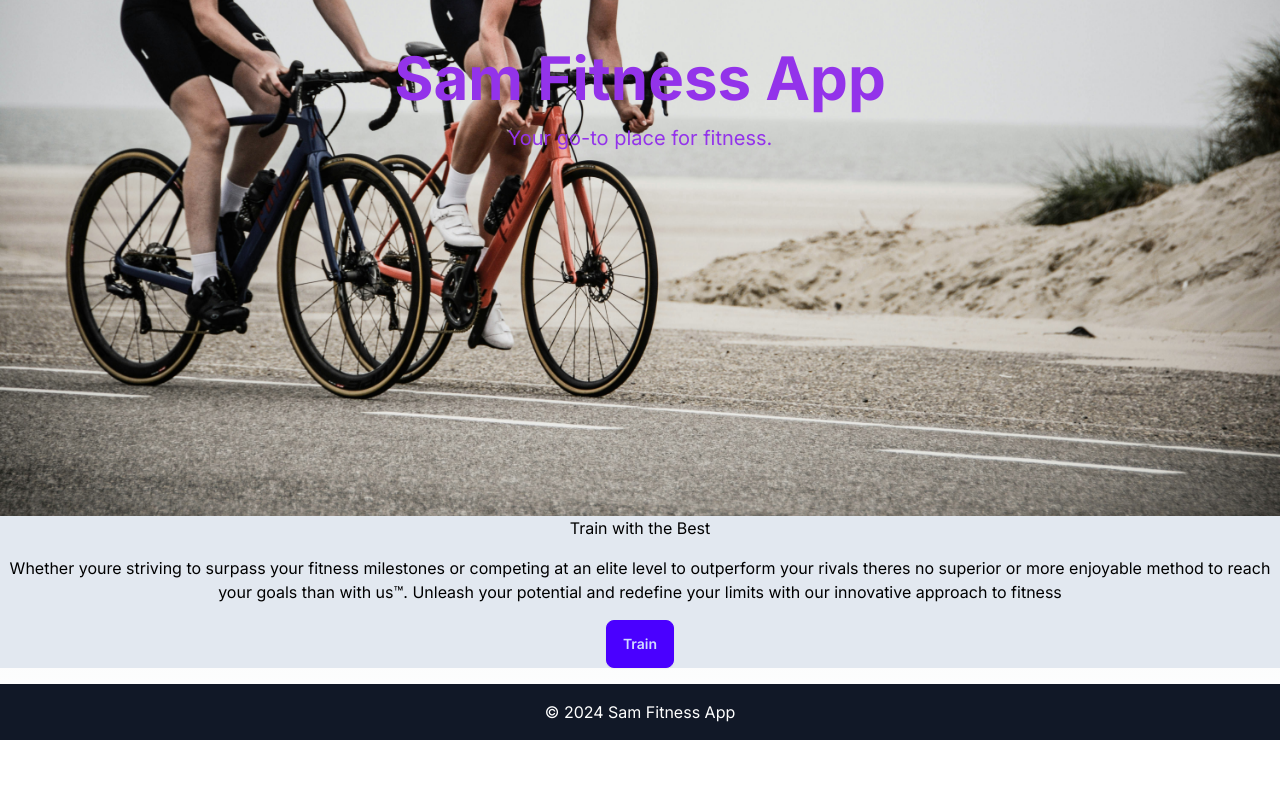
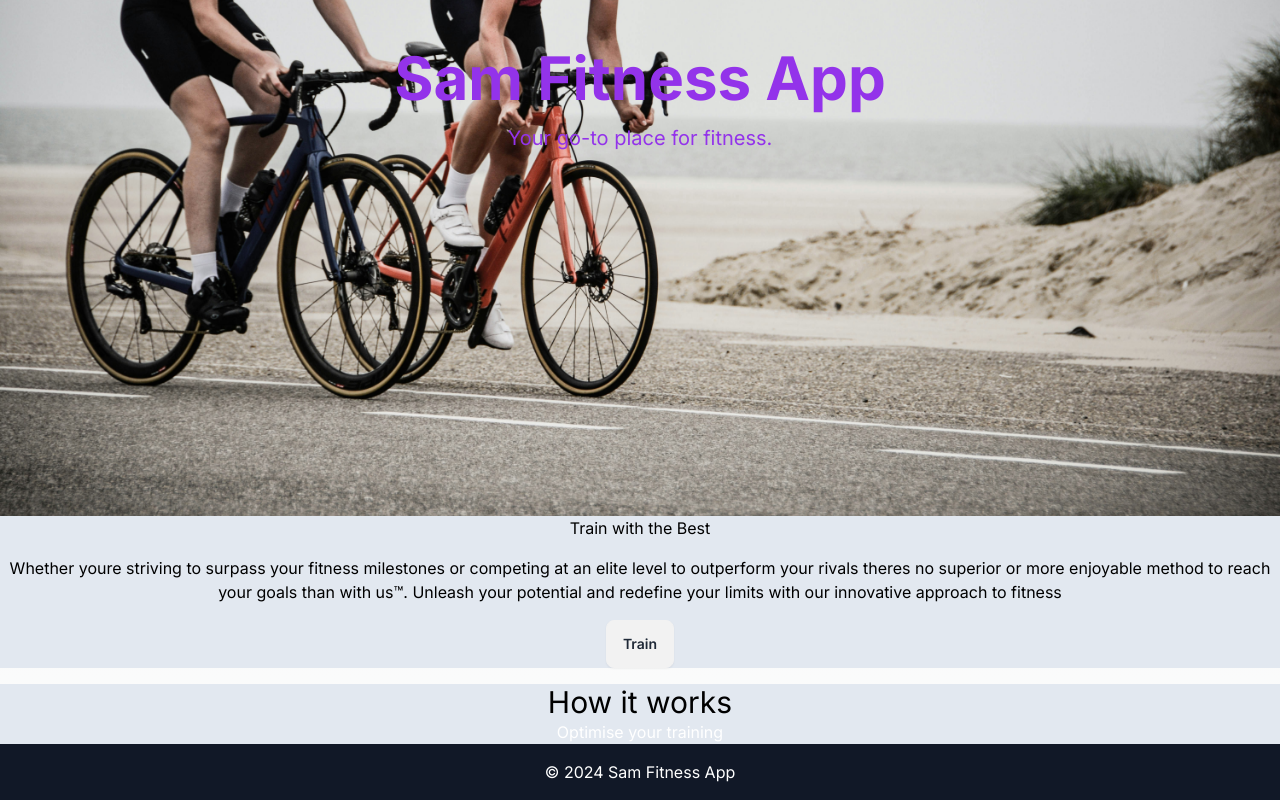
Before and after one commit to Martin2251/sam-app, a Next.js app: page / in a window 1280 px wide. Shown: the part 284-1084 px from the top of the page. Before the commit the page ends 1024 px from the top, so only its background shows below. Built offline with nearby package versions, Linux system fonts and the light colour scheme.

Commit message:
how it works section

```diff
--- /dev/null
+++ b/src/app/Components/HowItWorks/index.tsx
@@ -0,0 +1,15 @@
+import React from 'react'
+
+const HowItWorks = () => {
+  return (
+    <main className='bg-slate-200'>
+        <header>
+            <h1 className="text-3xl text-center">How it works</h1>
+        </header>
+        <p className='text-white text-center'>Optimise your training</p>
+
+    </main>
+  )
+}
+
+export default HowItWorks
--- a/src/app/Components/Train/index.tsx
+++ b/src/app/Components/Train/index.tsx
@@ -7,7 +7,7 @@ const TrainSection = () => {
 
     <p className='text-center text-black mb-4'>Whether youre striving to surpass your fitness milestones or competing at an elite level to outperform your rivals theres no superior or more enjoyable method to reach your goals than with us™. Unleash your potential and redefine your limits with our innovative approach to fitness </p>
     <div className='flex items-center justify-center '>
-    <button className="btn  btn-primary">Train</button>
+    <button className="btn">Train</button>
     </div>
   </main>
   )
--- a/src/app/page.tsx
+++ b/src/app/page.tsx
@@ -2,12 +2,14 @@ import Image from "next/image";
 import Link from "next/link";
 import Hero from "./Components/Hero";
 import TrainSection from "./Components/Train";
+import HowItWorks from "./Components/HowItWorks";
 
 export default function Home() {
   return (
 <main>
 <Hero  />
 <TrainSection  />
+<HowItWorks  />
   </main>
 
 
```
